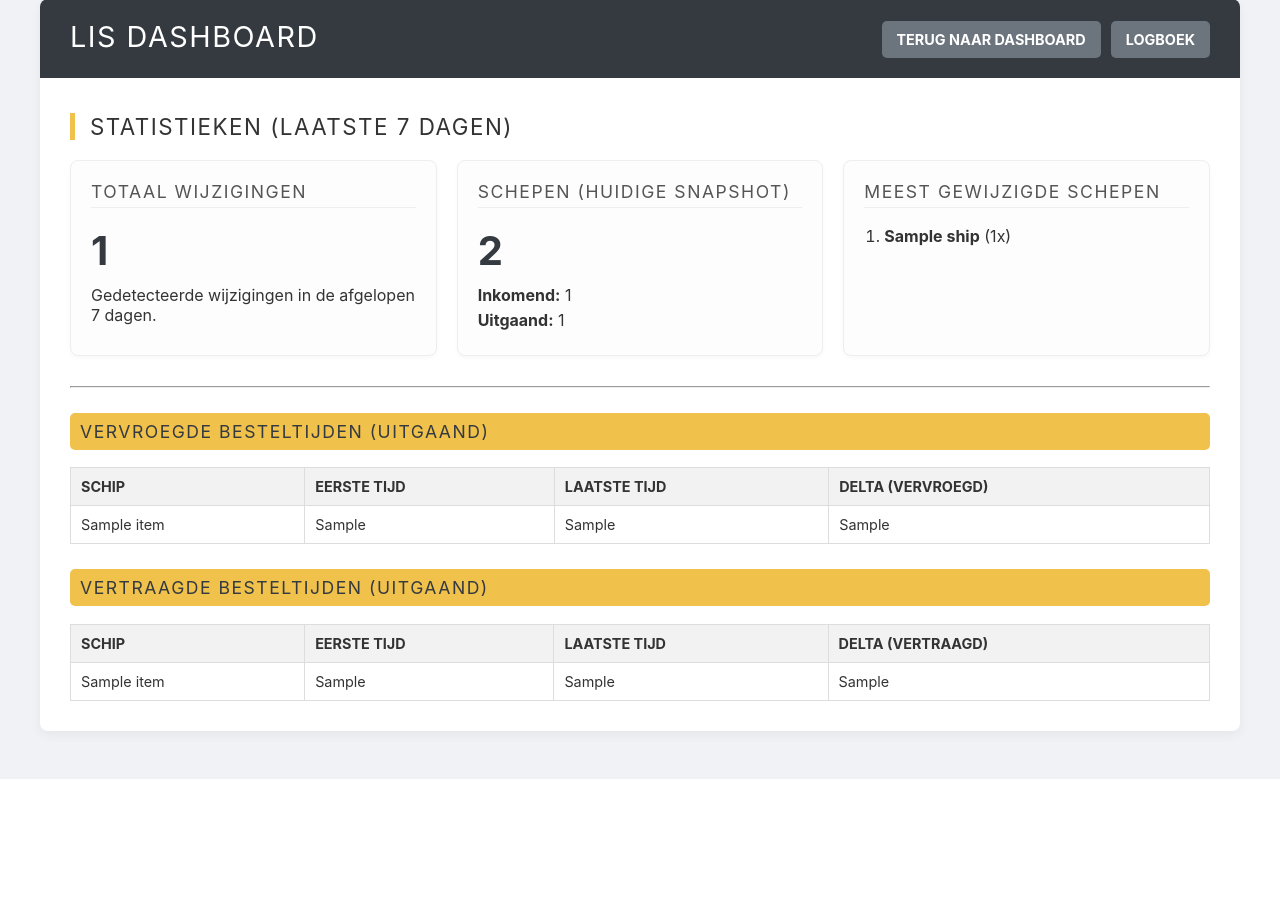
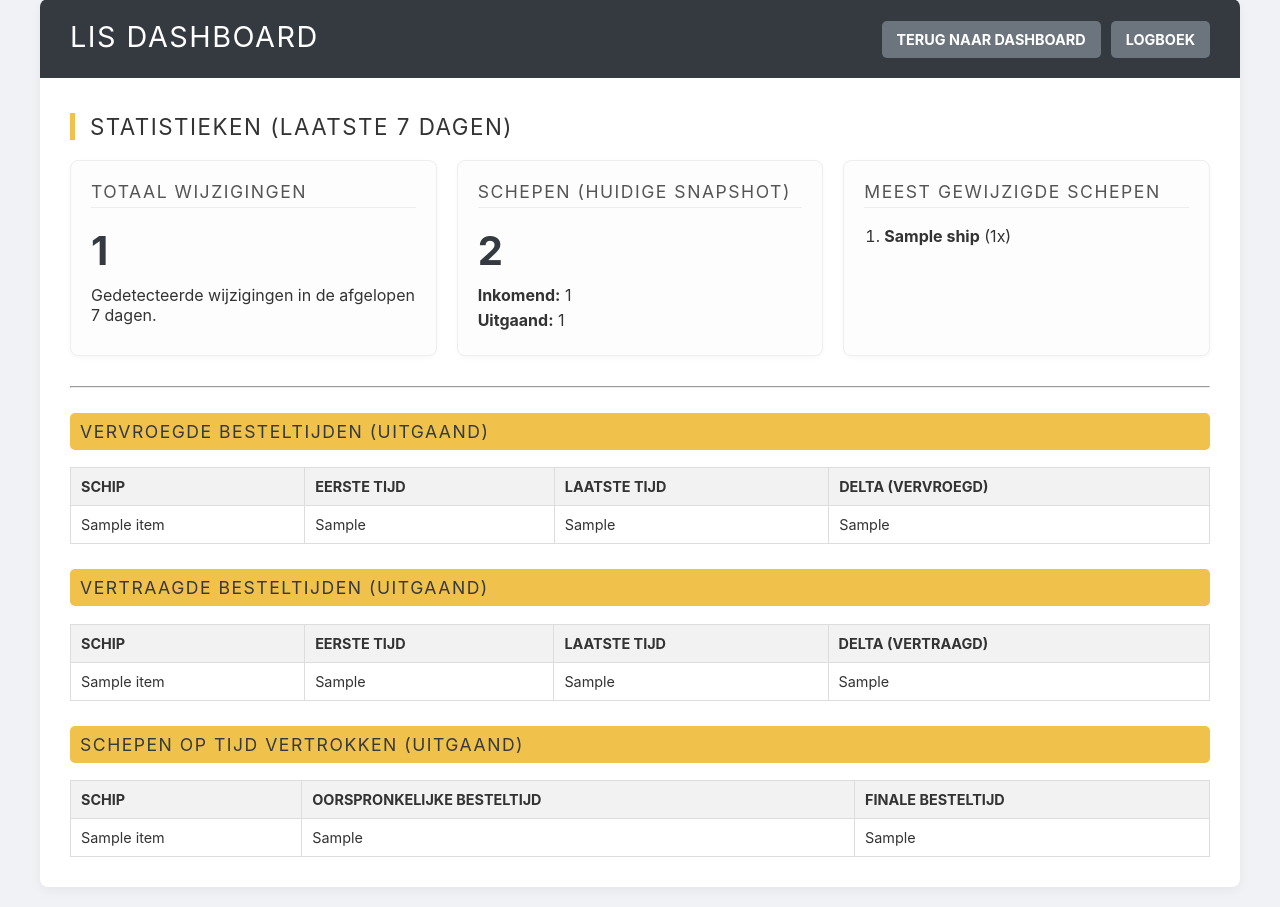
Before and after one commit to simoens/lis-cron-job, a Flask app: template templates/statistieken.html in a window 1280 px wide. Shown: the part 21-928 px from the top of the page. Before the commit the page ends 800 px from the top, so only its background shows below. Run offline with Flask 3, Linux system fonts and the light colour scheme; the template is opened without the code that fills it: most values are stand-ins (such as "Sample title", 1, 10 or a date in 2020); some libraries are stand-ins or nearby versions.

Commit message:
Update statistieken.html

```diff
--- a/templates/statistieken.html
+++ b/templates/statistieken.html
@@ -26,8 +26,6 @@
             border-radius: 8px 8px 0 0;
         }
         .header-bar::after { content: ""; display: table; clear: both; }
-
-        /* --- HIER IS DE WIJZIGING --- */
         .header-bar h1 {
             border: none;
             margin: 0;
@@ -38,8 +36,6 @@
             text-transform: uppercase; /* Hoofdletters */
             letter-spacing: 1.5px; /* Ruimte */
         }
-        /* --- EINDE WIJZIGING --- */
-
         .header-bar a {
             color: white;
             text-decoration: none;
@@ -59,8 +55,6 @@
         }
         .button:hover { background-color: #5a6268; }
         .content-box { padding: 10px 30px 30px 30px; }
-
-        /* --- HIER IS DE WIJZIGING --- */
         h2 {
             font-size: 1.4em;
             border-left: 5px solid #f0c14b;
@@ -85,7 +79,6 @@
             text-transform: uppercase;
             letter-spacing: 1.5px;
         }
-        /* --- EINDE WIJZIGING --- */
 
         /* Stijlen voor statistiek-kaarten */
         .stats-grid {
@@ -151,11 +144,7 @@
         tr:nth-child(even) {
             background-color: #f9f9f9;
         }
-        /* Markeer data in het verleden */
-        .in-past {
-            color: #999;
-            text-decoration: line-through;
-        }
+        /* De .in-past stijl is VERWIJDERD */
     </style>
 </head>
 <body>
@@ -216,7 +205,7 @@
                     </thead>
                     <tbody>
                         {% for item in stats.vervroegd %}
-                            <tr class="{% if item.is_in_verleden %}in-past{% endif %}">
+                            <tr>
                                 <td>{{ item.ship_name }}</td>
                                 <td>{{ item.eerste_tijd }}</td>
                                 <td>{{ item.laatste_tijd }}</td>
@@ -242,7 +231,7 @@
                     </thead>
                     <tbody>
                         {% for item in stats.vertraagd %}
-                            <tr class="{% if item.is_in_verleden %}in-past{% endif %}">
+                            <tr>
                                 <td>{{ item.ship_name }}</td>
                                 <td>{{ item.eerste_tijd }}</td>
                                 <td>{{ item.laatste_tijd }}</td>
@@ -255,7 +244,30 @@
                 <p>Geen vertraagde schepen gevonden.</p>
             {% endif %}
 
-        </div>
+            <h3>SCHEPEN OP TIJD VERTROKKEN (UITGAAND)</h3>
+            {% if stats.op_tijd %}
+                <table>
+                    <thead>
+                        <tr>
+                            <th>SCHIP</th>
+                            <th>OORSPRONKELIJKE BESTELTIJD</th>
+                            <th>FINALE BESTELTIJD</th>
+                        </tr>
+                    </thead>
+                    <tbody>
+                        {% for item in stats.op_tijd %}
+                            <tr>
+                                <td>{{ item.ship_name }}</td>
+                                <td>{{ item.eerste_tijd }}</td>
+                                <td>{{ item.laatste_tijd }}</td>
+                            </tr>
+                        {% endfor %}
+                    </tbody>
+                </table>
+            {% else %}
+                <p>Geen schepen gevonden zonder besteltijd-wijziging.</p>
+            {% endif %}
+            </div>
     </div>
 
 </body>
```
